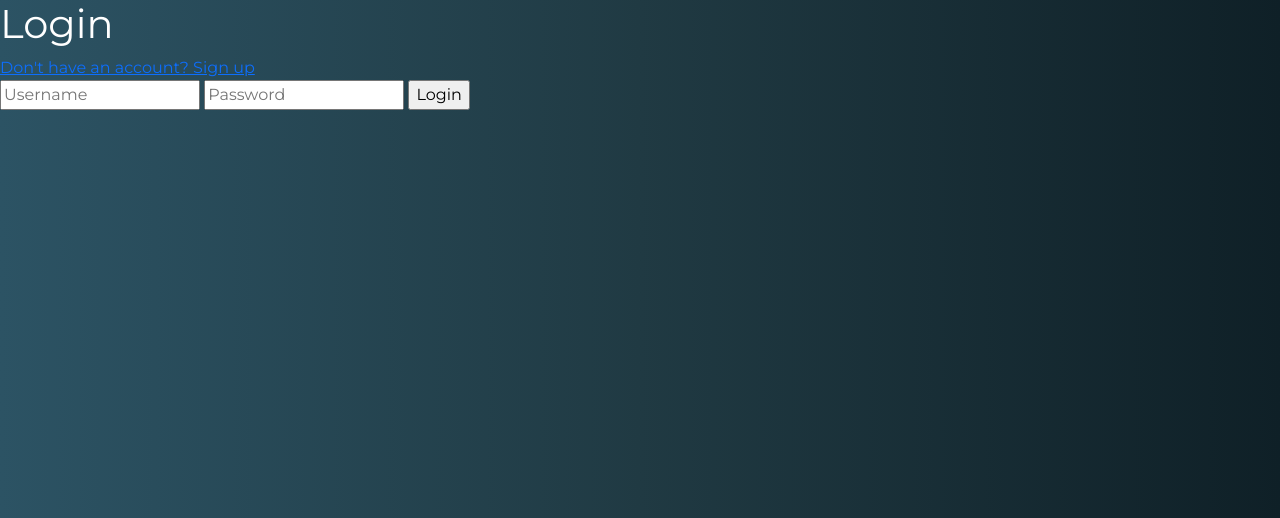
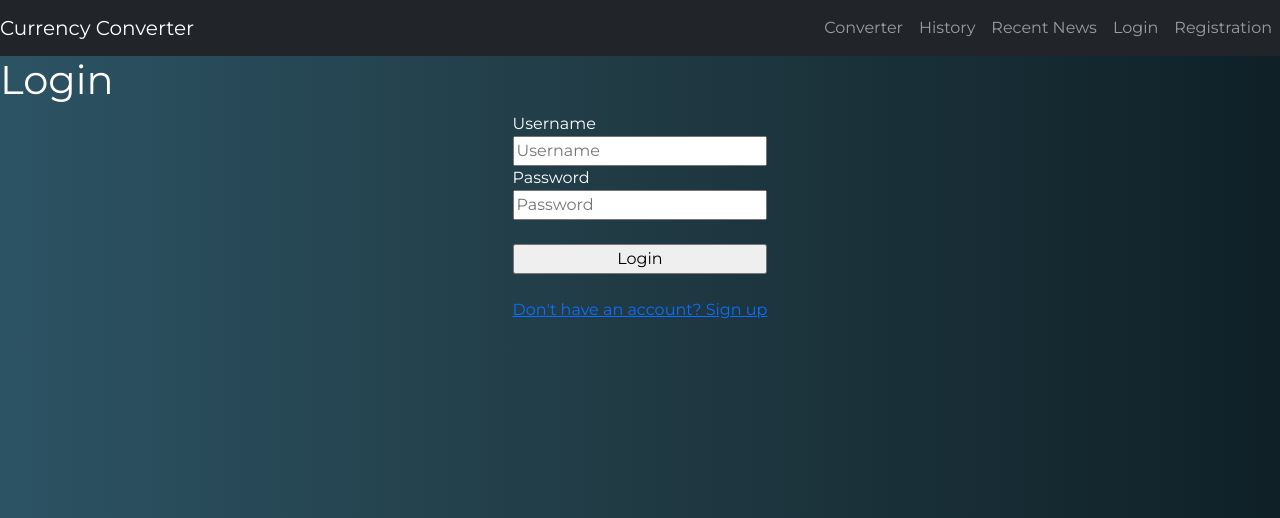
Before and after one commit to cat-daniels/Currency_Converter, a Flask app: page /login in a window 1280 px wide. Shown: the top 518 px of the page. Run offline with Flask 2, Linux system fonts and the light colour scheme.

Commit message:
adjusted css addend nav bar still ok

```diff
--- a/app.py
+++ b/app.py
@@ -9,11 +9,12 @@ from flask_bcrypt import Bcrypt
 app = Flask(__name__)
 
 #Config Database
-db = SQLAlchemy(app)
+
 app.config['SQLALCHEMY_DATABASE_URI'] = 'sqlite:///user.db'
 app.config['SQLALCHEMY_TRACK_MODIFICATIONS'] = False
 app.config['SECRET_KEY']='secretkey'
 
+db = SQLAlchemy(app)
 #So we can hash passwords
 bcrypt=Bcrypt(app)
 
--- a/static/style.css
+++ b/static/style.css
@@ -9,3 +9,22 @@ body {
 body .container {
     display: none;
 }
+
+/*Form Styling for login and register*/
+.spacer
+{
+    display: flex;
+    justify-content: space-around;
+}
+
+.loginbox
+{
+    display: inline-grid;
+}
+
+.a
+{
+/*removing underline from all anchors*/
+    color: #FFFFFF;
+    text-decoration: none;
+}
--- a/templates/index.html
+++ b/templates/index.html
@@ -7,8 +7,9 @@
     <title>Index</title>
     {% include ['header.html'] %}
 </head>
+{% include ['navbar.html'] %}
 <body>
-    <h1>Login Page</h1>
+    <h1>Index</h1>
     <a href="{{url_for('login')}}">Login</a><br>
     <a href="{{url_for('register')}}">Register</a><br>
 
--- a/templates/login.html
+++ b/templates/login.html
@@ -7,17 +7,23 @@
     <title>Login Page</title>
     {% include ['header.html'] %}
 </head>
+{% include ['navbar.html'] %}
 <body>
     <h1>Login</h1>
-    <a href="{{url_for('register')}}">Don't have an account? Sign up</a><br>
 
-    <form method = 'POST'action="">
-        {{ form.hidden_tag() }}
-        {{ form.username() }}
-        {{ form.password() }}
-        {{ form.submit() }}
 
-    </form>
+    <div class = spacer>
+        <form class = loginbox method = 'POST'action="">
+            <label for="">Username</label>
+            {{ form.hidden_tag() }}
+            {{ form.username() }}
+            <label for="">Password</label>
+            {{ form.password() }} <br>
+            {{ form.submit() }} <br>
+            <a text-decoration = None href="{{url_for('register')}}">Don't have an account? Sign up</a><br>
+
+        </form>
+    </div>
 
 </body>
 </html>
--- a/templates/navbar.html
+++ b/templates/navbar.html
@@ -1,4 +1,26 @@
-<nav>
+<nav class="navbar navbar-expand-lg navbar-dark bg-dark">
+    <!--Website Name-->
+    <a class="navbar-brand" href="{{url_for('index')}}">Currency Converter</a>
 
+    <!--Toggle Button when the screen is resized-->
+    <button class="navbar-toggler" type="button" data-toggle="collapse" data-target="#navbarToggler" aria-controls="navbarNav" aria-expanded="false" aria-label="Toggle navigation">
+      <span class="navbar-toggler-icon"></span>
+    </button>
 
-</nav>
+    <!--Collapse This menu when resize-->
+    <div class="collapse navbar-collapse" id="navbarToggler">
+
+      <!--Move menu to the right of the screen-->
+      <ul class="navbar-nav ms-auto">
+        <!--Nav Items-->
+        <li class="nav-item">
+          <a class="nav-link" href="#">Converter</a> </li>
+          <a class="nav-link" href="#">History</a> </li>
+          <a class="nav-link" href="#">Recent News</a> </li>
+          <a class="nav-link" href="#">Login</a> </li>
+          <a class="nav-link" href="#">Registration</a> </li>
+
+        </li>
+      </ul>
+    </div>
+  </nav>
--- a/templates/profile.html
+++ b/templates/profile.html
@@ -7,6 +7,7 @@
     <title>Document</title>
     {% include ['header.html'] %}
 </head>
+{% include ['navbar.html'] %}
 <body>
     <h1>User Profile</h1>
     <a href="{{url_for('logout')}}">Press here to logout</a>
```
Also changed, not shown: templates/register.html (+9 -4 lines), user.db.
